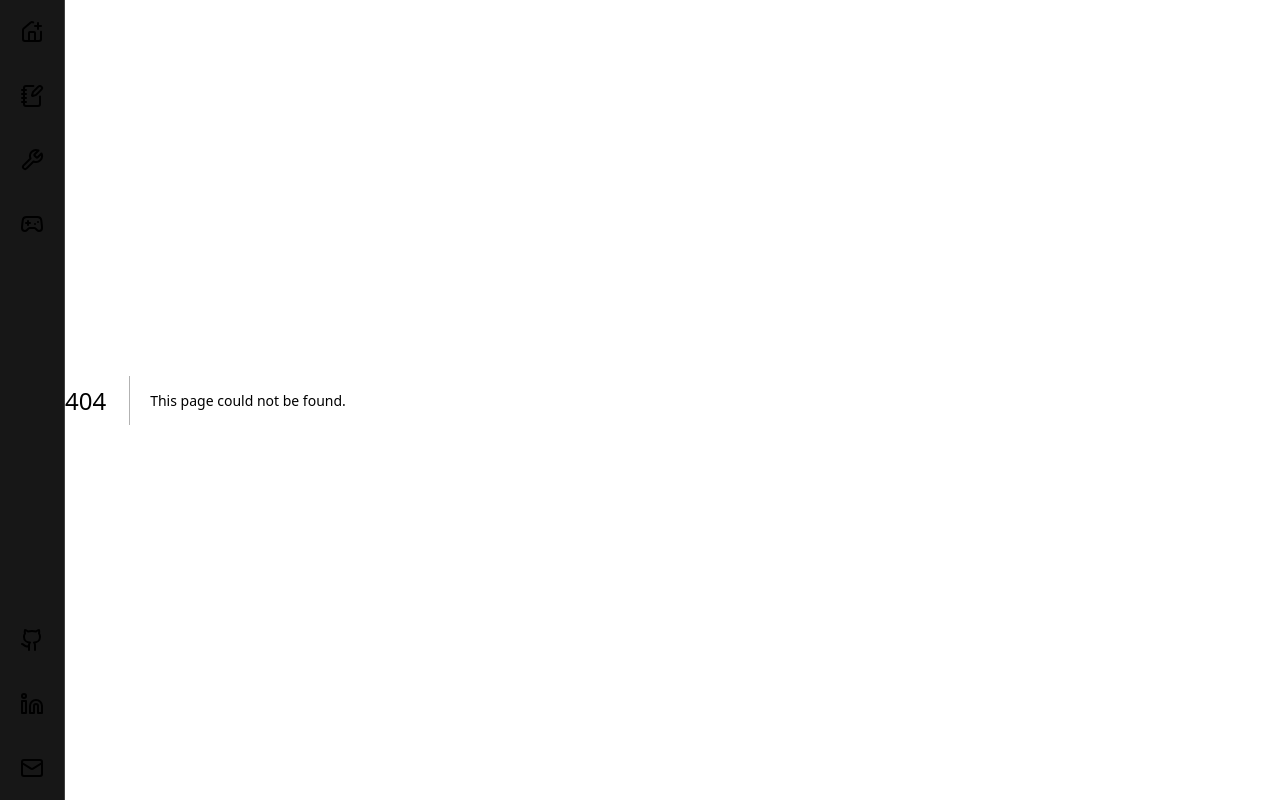
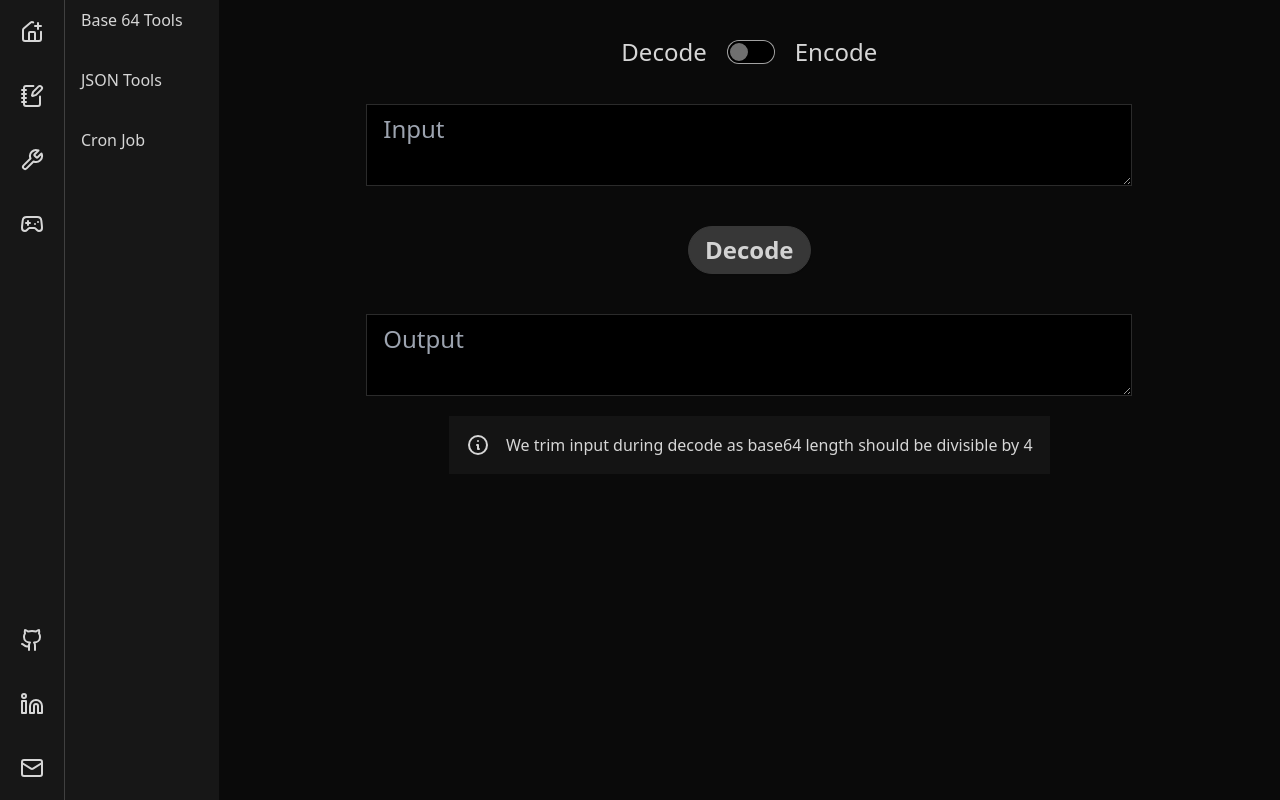
Before and after one commit to chandrahaas02/chandrahaas02.github.io, a Next.js app: page /tools/base64 in a window 1280 px wide. Before the commit this address had no page. Built offline with nearby package versions, Linux system fonts and the light colour scheme.

Commit message:
intial tools

```diff
--- /dev/null
+++ b/app/tools/base64/page.js
@@ -0,0 +1,60 @@
+'use client'
+import { useState, useEffect } from "react"
+
+
+
+export default function Base64() {
+    const [encode, setEncode] = useState(false)
+    const [input, setInput] = useState(localStorage.getItem("base64Input")|| "")
+    const [output, setOutput] = useState("")
+
+    useEffect(()=>{
+        return () => {
+            localStorage.setItem("base64Input",input)
+        }
+    })
+
+    const toggleSwitch = (e) => {
+        setEncode(encode => e.target.checked)
+    }
+    const handleInputChange = (e) => {
+        setInput(input => e.target.value)
+    }
+
+    const base64Convert = () => {
+        if (encode) {
+            setOutput(output => btoa(input))
+        } else {
+            const lenmax = input.length - (input.length) % 4
+            setOutput(output => atob(input.slice(0, lenmax)))
+        }
+    }
+
+    return (
+        <div className="flex flex-col w-full items-center m-5">
+            <div className="flex items-center">
+                <div className="text-2xl">Decode</div>
+                <input type="checkbox" className="toggle rounded-full m-5" onChange={toggleSwitch} />
+                <div className="text-2xl">Encode</div>
+            </div>
+            <textarea placeholder="Input" className="textarea textarea-bordered w-3/4 m-5 text-2xl" onChange={handleInputChange} value={input}></textarea>
+            <button className="btn btn-primary btn-1 m-5 rounded-full text-2xl" onClick={base64Convert} >{encode ? "Encode" : "Decode"}</button>
+            <textarea placeholder="Output" className="textarea textarea-bordered w-3/4 m-5 text-2xl" readOnly value={output}></textarea>
+            <div role="alert" className="alert w-fit">
+                <svg
+                    xmlns="http://www.w3.org/2000/svg"
+                    fill="none"
+                    stroke="currentColor"
+                    viewBox="0 0 24 24"
+                    className="h-6 w-6 shrink-0">
+                    <path
+                        strokeLinecap="round"
+                        strokeLinejoin="round"
+                        strokeWidth="2"
+                        d="M13 16h-1v-4h-1m1-4h.01M21 12a9 9 0 11-18 0 9 9 0 0118 0z"></path>
+                </svg>
+                We trim input during decode as base64 length should be divisible by 4
+            </div>
+        </div>
+    )
+}
--- /dev/null
+++ b/app/tools/json/page.js
@@ -0,0 +1,39 @@
+'use client'
+import { useState, useEffect } from "react"
+
+export default function JsonConvertor() {
+    const [input,setInput] = useState(localStorage.getItem("jsonInput")|| "")
+    const [output,setOutput] = useState("")
+
+    useEffect(()=>{
+        return () => {
+            localStorage.setItem("jsonInput",input)
+        }
+    })
+
+    const handleInputChange = (e) => {
+        setInput(input=>e.target.value)
+    }
+
+    const jsonPrettify = () => {
+        const answer = JSON.stringify(JSON.parse(input), null, 4)
+        setInput(input=>answer)
+    }
+
+    const copyref = () => {
+        setOutput(output =>input)
+    }
+
+    return (
+        <div className="flex flex-col w-full items-center m-5">
+            <div>
+            <button className="btn btn-primary rounded-full m-5" onClick={jsonPrettify}>Prettify</button>
+            <button className="btn btn-primary rounded-full m-5" onClick={copyref}>Copy Reference</button>
+            </div>
+            <div className="flex h-full w-full items-center">
+            <textarea placeholder="Input" className="textarea textarea-bordered w-1/2 h-full m-5 text-2xl" onChange={handleInputChange} value={input}/>
+            {output && <div className="flex flex-col w-1/2 h-full items-center"><label for="Reference" className="text-2xl">Reference</label><textarea placeholder="Output" name="Reference" className="textarea textarea-bordered w-full h-full m-5 text-2xl" value={output}/></div> }
+            </div>
+        </div>
+    )
+}
--- a/app/tools/layout.js
+++ b/app/tools/layout.js
@@ -1,19 +1,13 @@
 import SideBarTools from "@/components/SideBarTools"
 
 const allTools = [
-    {
-      title: "Home",
-      description:"Home",
-      path : "/"
-
-    },
     {
       title: "Base 64 Tools",
       description: "Base64 encoder decoder",
       path: "/base64"
     },
     {
-      title: "JSON viewer",
+      title: "JSON Tools",
       description: "Prettify JSON",
       path: "/json"
     },
@@ -24,11 +18,11 @@ const allTools = [
     }
   ]
 
-export default function BlogLayout({ children }) {
+export default function ToolsLayout({ children }) {
     return (
         <div className="flex w-full">
             <SideBarTools allTools={allTools}/>
-            <div className="flex flex-1 overflow-y-auto justify-center max-h-screen space-y-5" >
+            <div className="flex flex-1 overflow-y-auto space-y-5" >
                 {children}
             </div>
         </div>
```
